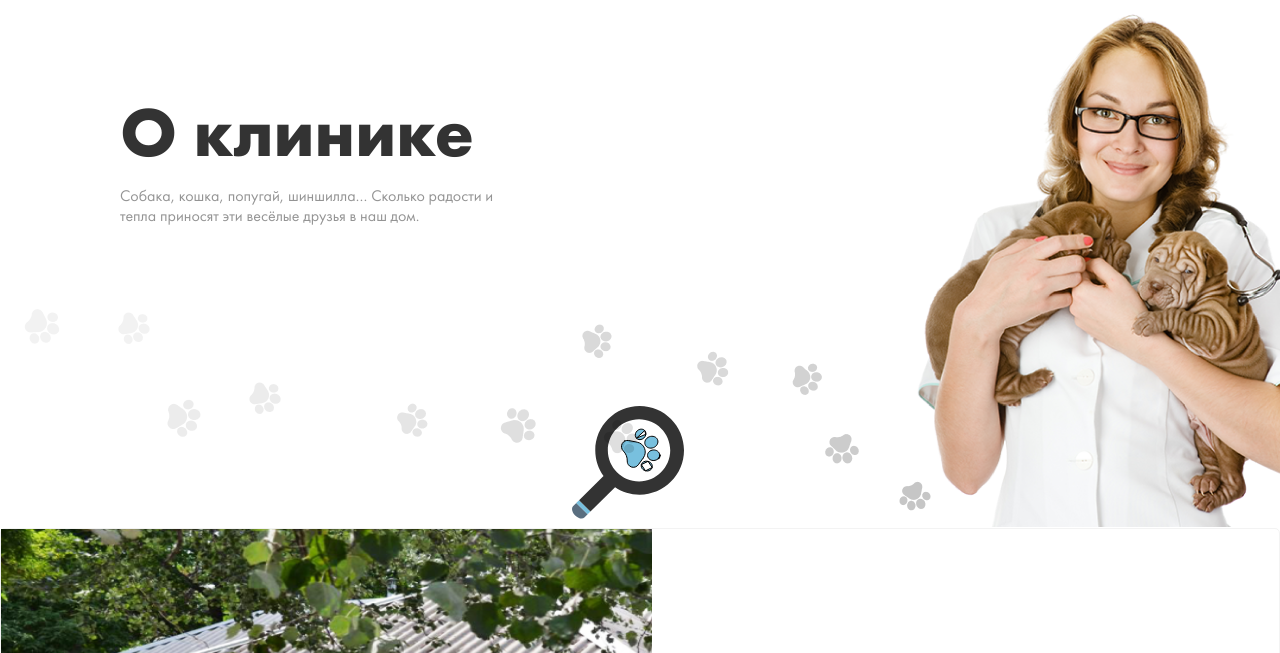
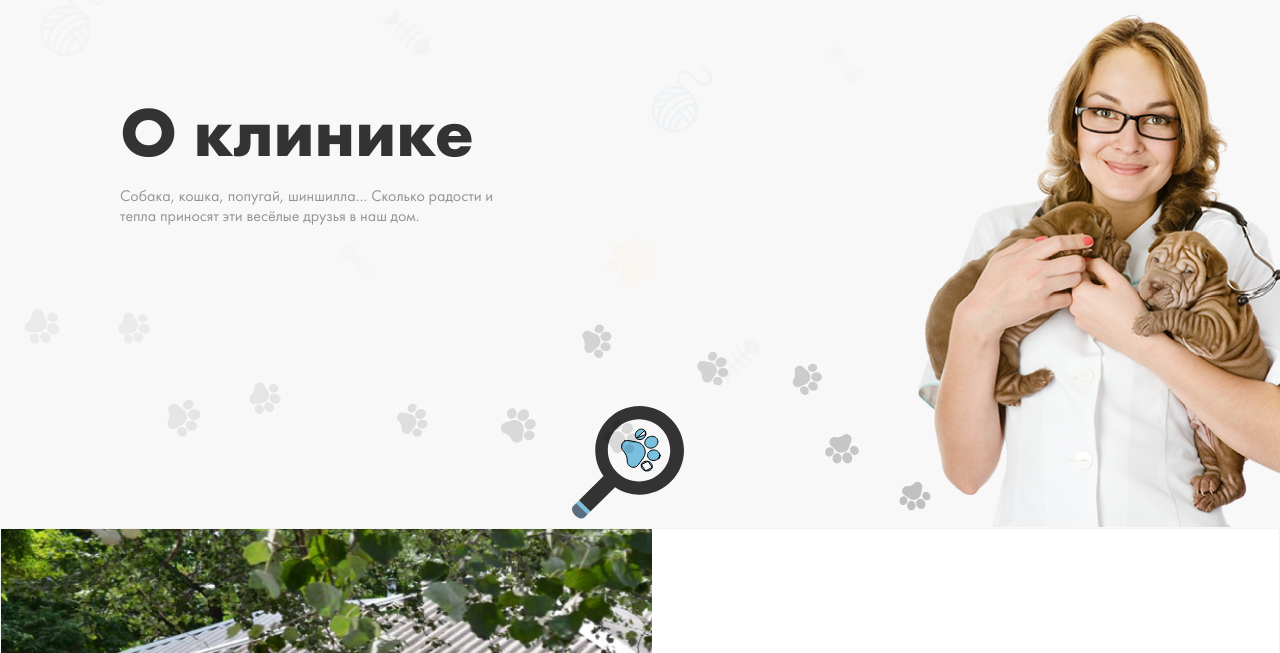
Before and after one commit to shoira366/vet, a plain HTML site: page about.html in a window 1280 px wide. Shown: the part 119-772 px from the top of the page. Drawn offline with Linux system fonts and the light colour scheme.

Commit message:
commit-1

```diff
--- a/about.html
+++ b/about.html
@@ -70,7 +70,7 @@
             </div>
         </div>
     </header>
-    <main>
+    <main class="about-main">
         <section class="clinic">
             <div class="container">
                 <div class="clinic__wrapper">
--- a/scss/_general.scss
+++ b/scss/_general.scss
@@ -30,13 +30,21 @@
     background-size: cover;
 }
 
-// main{
-//     height: 100%;
-//     background: #f9f8f8;
-//     background-image: url('../images/contact-background.png');
-//     background-repeat: no-repeat;
-//     background-size: cover;
-// }
+.about-main{
+    height: 2100px;
+    background: #f9f8f8;
+    background-image: url('../images/contact-background.png');
+    background-repeat: no-repeat;
+    background-size: cover;
+}
+
+main{
+    height: 100%;
+    background: #f9f8f8;
+    background-image: url('../images/contact-background.png');
+    background-repeat: no-repeat;
+    background-size: cover;
+}
 
 .main-faq{
     height: 1890px;
```
Also changed, not shown: css/main.css, 1 other file.
